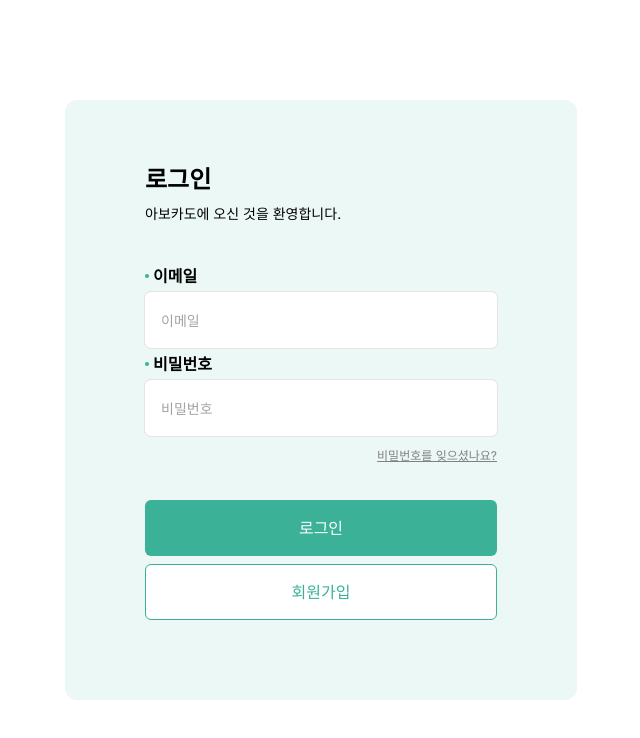
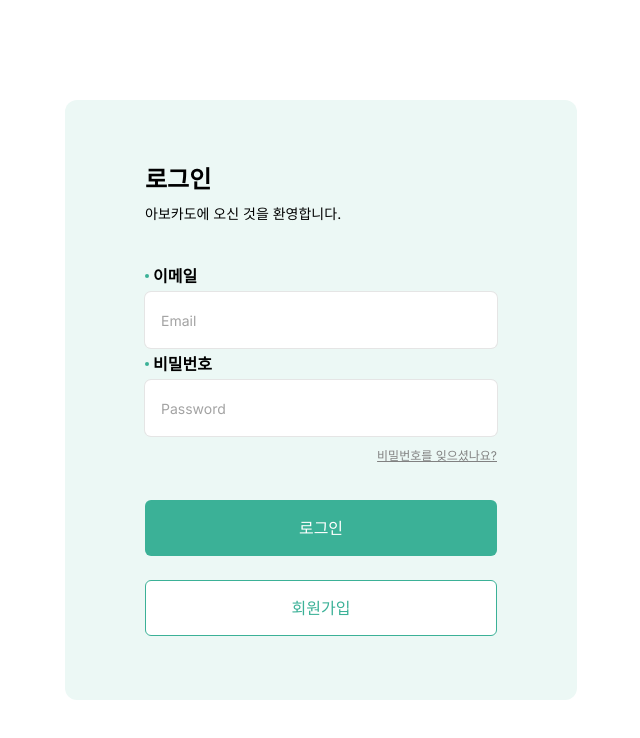
Before and after one commit to avokado-team/avokado-web, a Next.js app: page /login in a window 1280 px wide. Shown: the top 738 px of the page, without its empty margins (319-959 px from the left). Built offline with nearby package versions, Linux system fonts and the light colour scheme.

Commit message:
🚀 Refactor authentication middleware and login page component

```diff
--- /dev/null
+++ b/app/(auth)/login/actions.ts
@@ -0,0 +1,59 @@
+"use server";
+
+import { PASSWORD_MIN_LENGTH, PASSWORD_REGEX } from "@/lib/consts";
+import { getSession } from "@/lib/session";
+import { jwtDecode, JwtPayload } from "jwt-decode";
+import { redirect } from "next/navigation";
+import { z } from "zod";
+
+interface AvkaJwtPayload extends JwtPayload {
+  user_id: string;
+}
+
+const formSchema = z.object({
+  email: z.string().email().toLowerCase(),
+  password: z.string().min(PASSWORD_MIN_LENGTH).regex(PASSWORD_REGEX),
+});
+
+export async function login(_: any, formData: FormData) {
+  console.log(formData);
+  const data = {
+    email: formData.get("email"),
+    password: formData.get("password"),
+  };
+
+  const result = await formSchema.spa(data);
+
+  if (!result.success) {
+    return result.error.flatten();
+  }
+
+  const request = await fetch(`${process.env.GATEWAY_ENDPOINT!}/user/signin`, {
+    method: "POST",
+    headers: {
+      "Content-Type": "application/json",
+    },
+    body: JSON.stringify(data),
+  });
+
+  if (!request.ok) {
+    return {
+      fieldErrors: {
+        password: ["Email or password is incorrect."],
+        email: ["Email or password is incorrect."],
+      },
+    };
+  }
+
+  const token = await request.json();
+  const claims: AvkaJwtPayload = jwtDecode<AvkaJwtPayload>(token.access);
+
+  const session = await getSession();
+  session.access = token.access;
+  session.refresh = token.refresh;
+  session.id = claims.user_id;
+  session.exp = claims.exp;
+
+  session.save();
+  redirect("/");
+}
--- a/app/(auth)/login/page.tsx
+++ b/app/(auth)/login/page.tsx
@@ -1,40 +1,45 @@
+"use client";
+
+import Input from "@/components/input";
+import { useFormState } from "react-dom";
+import { login } from "./actions";
+import Label from "@/components/label";
+
 export default function Login() {
+  const [state, dispatch] = useFormState(login, null);
+
   return (
-    <div className="mx-auto max-w-lg bg-white text-black flex items-center justify-center h-screen">
+    <div className="mx-auto max-w-lg text-black flex items-center justify-center h-screen">
       <div className="flex flex-col gap-6 bg-[#ECF8F5] px-20 py-16 w-full rounded-xl">
         <div className="flex flex-col gap-2">
           <h1 className="font-bold text-2xl">로그인</h1>
           <h2 className="text-sm mb-4">아보카도에 오신 것을 환영합니다.</h2>
         </div>
-        <form className="flex flex-col gap-1 mb-4">
-          <div className="flex items-center gap-1">
-            <div className="rounded-full size-1 bg-[#3BB197]" />
-            <label className="font-semibold">이메일</label>
-          </div>
-          <input
-            placeholder="이메일"
+        <form action={dispatch} className="flex flex-col gap-1">
+          <Label name="이메일" />
+          <Input
+            required
+            name="email"
             type="email"
-            className="h-14 w-full rounded-md border-none bg-white ring-1 ring-neutral-200 transition-shadow placeholder:text-neutral-400 px-4 focus:outline-none focus:ring-2 focus:ring-[#3BB197] placeholder:text-sm"
-          ></input>
-          <div className="flex items-center gap-1">
-            <div className="rounded-full size-1 bg-[#3BB197]" />
-            <label className="font-semibold">비밀번호</label>
-          </div>
-          <input
-            placeholder="비밀번호"
+            placeholder="Email"
+            errors={state?.fieldErrors.email}
+          />
+          <Label name="비밀번호" />
+          <Input
+            required
+            name="password"
             type="password"
-            className="h-14 w-full rounded-md border-none bg-white ring-1 ring-neutral-200 transition-shadow placeholder:text-neutral-400 px-4 focus:outline-none focus:ring-2 focus:ring-[#3BB197] placeholder:text-sm"
-          ></input>
+            placeholder="Password"
+            errors={state?.fieldErrors.password}
+          />
           <div className="flex justify-end mt-2 mb-8">
             <a className="text-xs text-[#818181] cursor-pointer underline">
               비밀번호를 잊으셨나요?
             </a>
           </div>
-          <div className="flex flex-col gap-2">
-            <button className="primary-btn h-14">로그인</button>
-            <button className="primary-reverse-btn h-14">회원가입</button>
-          </div>
+          <button className="primary-btn h-14">로그인</button>
         </form>
+        <button className="primary-reverse-btn h-14">회원가입</button>
       </div>
     </div>
   );
--- /dev/null
+++ b/app/(user)/profile/page.tsx
@@ -0,0 +1,35 @@
+import { getSession } from "@/lib/session";
+import { redirect } from "next/navigation";
+
+async function getUser() {
+  const session = await getSession();
+  const request = await fetch(`${process.env.GATEWAY_ENDPOINT!}/user/me`, {
+    headers: {
+      Authorization: `Bearer ${session.access}`,
+    },
+  });
+
+  if (!request.ok) {
+    redirect("/auth/login");
+  }
+
+  return request.json();
+}
+
+export default async function Profile() {
+  const logOut = async () => {
+    "use server";
+    const session = await getSession();
+    await session.destroy();
+    redirect("/");
+  };
+
+  return (
+    <div className="mx-auto max-w-lg flex flex-col items-center justify-center gap-10 h-screen *:text-black">
+      <span>Welcom</span>
+      <form action={logOut}>
+        <button className="primary-btn h-10">Log out</button>
+      </form>
+    </div>
+  );
+}
--- a/app/globals.css
+++ b/app/globals.css
@@ -33,6 +33,9 @@ body {
   .primary-reverse-btn {
     @apply w-full rounded-md bg-white text-center font-medium text-[#3BB197] border border-[#3BB197] transition-colors;
   }
+  .text-primary {
+    @apply text-[#3BB197];
+  }
 }
 @layer utilities {
   .text-balance {
--- /dev/null
+++ b/components/input.tsx
@@ -0,0 +1,27 @@
+import { InputHTMLAttributes } from "react";
+
+interface IInputProps {
+  name: string;
+  errors?: string[];
+}
+
+export default function Input({
+  name,
+  errors = [],
+  ...props
+}: IInputProps & InputHTMLAttributes<HTMLInputElement>) {
+  return (
+    <div className="flex flex-col gap-2">
+      <input
+        name={name}
+        className="h-14 w-full rounded-md border-none bg-white ring-1 ring-neutral-200 transition-shadow placeholder:text-neutral-400 px-4 focus:outline-none focus:ring-2 focus:ring-[#3BB197] placeholder:text-sm"
+        {...props}
+      />
+      {errors.map((message, index) => (
+        <span key={index} className="font-medium text-red-500">
+          {message}
+        </span>
+      ))}
+    </div>
+  );
+}
--- /dev/null
+++ b/components/label.tsx
@@ -0,0 +1,12 @@
+interface ILabelProps {
+  name: string;
+}
+
+export default function Label({ name }: ILabelProps) {
+  return (
+    <div className="flex items-center gap-1">
+      <div className="rounded-full size-1 bg-[#3BB197]" />
+      <label className="font-semibold">{name}</label>
+    </div>
+  );
+}
--- /dev/null
+++ b/lib/consts.ts
@@ -0,0 +1,4 @@
+export const PASSWORD_MIN_LENGTH = 4;
+export const PASSWORD_REGEX = new RegExp(
+  /^(?=.*[a-z])(?=.*[A-Z])(?=.*\d)(?=.*?[!@#$%^&*-]).+$/
+);
--- /dev/null
+++ b/lib/session.ts
@@ -0,0 +1,36 @@
+import { getIronSession, IronSession } from "iron-session";
+import { cookies } from "next/headers";
+
+interface ISessionContent {
+  access?: string;
+  refresh?: string;
+  id?: string;
+  exp?: number;
+}
+
+export async function getSession() {
+  return getIronSession<ISessionContent>(cookies(), {
+    cookieName: "avka_session",
+    password: process.env.COOKIE_PASSWORD!,
+  });
+}
+
+export async function silentRefresh(session: IronSession<ISessionContent>) {
+  "use server";
+  const request = await fetch(`${process.env.GATEWAY_ENDPOINT!}/auth/refresh`, {
+    headers: {
+      Authorization: `Bearer ${session.refresh}`,
+    },
+  });
+
+  if (request.ok) {
+    const token = await request.json();
+    session.access = token.access;
+    session.refresh = token.refresh;
+    session.save();
+    return true;
+  } else {
+    session.destroy();
+    return false;
+  }
+}
```
Also changed, not shown: middleware.ts (added, +32 -0 lines), package.json (+7 -4 lines), 2 other files (tests, documents, lock files or other folders).
